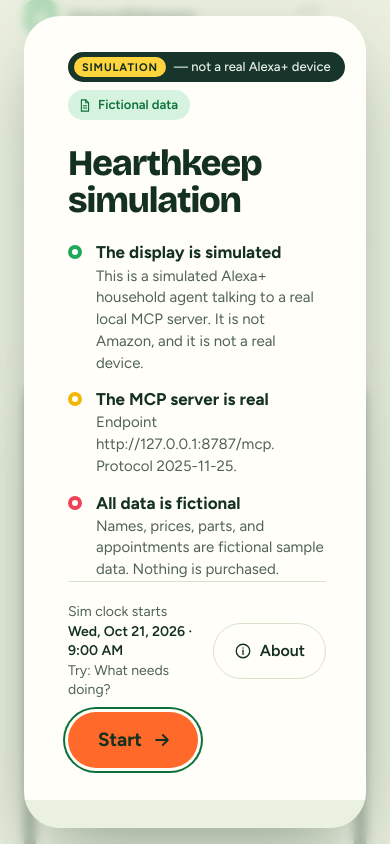
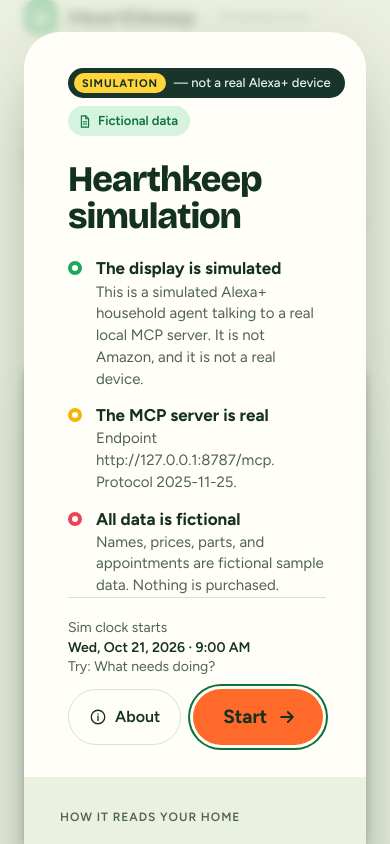
Before and after one commit to HONGKONGBALL/hearthkeep, a React (Vite) app in the folder apps/simulator/: page / in a window 390 px wide. Shown: the top 844 px of the page. Built offline with nearby package versions, Linux system fonts and the light colour scheme.

Commit message:
fix: keep the simulator frame on the v4 grid
Place the composer before the card stage so keyboard focus reaches the say field, cap the device at 1048px, and let the welcome rings scroll into view on a narrow screen.

```diff
--- a/apps/simulator/src/App.css
+++ b/apps/simulator/src/App.css
@@ -324,7 +324,7 @@
   font: 600 11px/1 var(--font-body);
   letter-spacing: 0.08em;
   text-transform: uppercase;
-  color: var(--faint);
+  color: var(--muted);
 }
 
 .spacer {
@@ -383,9 +383,9 @@
 }
 
 .controls button[aria-pressed="true"] {
-  background: #7c2d12;
-  color: #fff;
-  border-color: #7c2d12;
+  background: var(--surface);
+  color: var(--ink);
+  border-color: var(--line);
 }
 
 .controls button[aria-pressed="true"] .sw {
@@ -459,10 +459,15 @@
   align-items: flex-start;
 }
 
+
+
 .col {
-  width: min(1048px, 100%);
+  width: 100%;
+  max-width: 1048px;
   flex: 1 1 auto;
   min-width: 0;
+  position: relative;
+  padding-bottom: 124px;
 }
 
 .frame {
@@ -472,6 +477,7 @@
   padding: 12px;
   border-radius: var(--r-xl);
   background: var(--bezel);
+  position: relative;
   box-shadow:
     var(--sh-3),
     inset 0 1px 0 rgba(255, 255, 255, 0.14),
@@ -482,7 +488,7 @@
   height: 100%;
   border-radius: var(--r-lg);
   background: var(--screen);
-  overflow: hidden;
+  overflow: visible;
   display: flex;
   flex-direction: column;
 }
@@ -684,7 +690,11 @@
 }
 
 .dock {
-  margin-top: 12px;
+  position: absolute;
+  left: 0;
+  right: 0;
+  top: calc(100% + 12px);
+  z-index: 2;
 }
 
 .chips {
@@ -1051,6 +1061,7 @@
 .mfoot .when b {
   color: var(--ink);
   font-weight: 600;
+  white-space: nowrap;
 }
 
 .welcome-sheet .ghost {
@@ -1209,8 +1220,38 @@
 }
 
 @media (max-width: 900px) {
+  .hdr-1 {
+    flex-wrap: wrap;
+  }
+
+  .simclock {
+    width: 100%;
+    justify-content: flex-start;
+    text-align: left;
+  }
+
+  .simclock b {
+    white-space: nowrap;
+  }
+
+  .frame-bar {
+    height: auto;
+    min-height: 64px;
+    flex-wrap: wrap;
+    padding: 10px 14px;
+    row-gap: 8px;
+  }
+
+  .clockblock {
+    margin-left: 0;
+  }
+
   .main {
     flex-direction: column;
+  }
+
+  .col {
+    max-width: none;
   }
 
   .side {
@@ -1250,10 +1291,18 @@
 }
 
 @media (max-width: 800px) {
+  .welcome-overlay {
+    overflow: auto;
+    align-items: start;
+    justify-items: center;
+  }
+
   .welcome-sheet {
     grid-template-columns: 1fr;
     height: auto;
-    overflow: auto;
+    max-height: none;
+    overflow: visible;
+    margin: 8px 0;
   }
 
   .welcome-sheet h2 {
--- a/apps/simulator/src/App.tsx
+++ b/apps/simulator/src/App.tsx
@@ -498,16 +498,6 @@
             </div>
             {latestAlert ? <p className="alert" role="alert">{latestAlert}</p> : null}
           </div>
-          <div className="stage" aria-label="Card">
-            {showCards && card && cardHtml ? (
-              <CardHost html={cardHtml} payload={card} onIntent={(utterance) => void onSend(utterance)} />
-            ) : (
-              <p className="card-placeholder">{showCards ? "Cards appear here." : "Cards are off. Replies stay in the transcript."}</p>
-            )}
-          </div>
-        </div>
-        </div>
-      </section>
           <div className="dock">
             <div className="chips" role="group" aria-label="Quick replies in demo order">
               <span className="eyebrow">Try</span>
@@ -545,6 +535,16 @@
               </div>
             </form>
           </div>
+          <div className="stage" aria-label="Card">
+            {showCards && card && cardHtml ? (
+              <CardHost html={cardHtml} payload={card} onIntent={(utterance) => void onSend(utterance)} />
+            ) : (
+              <p className="card-placeholder">{showCards ? "Cards appear here." : "Cards are off. Replies stay in the transcript."}</p>
+            )}
+          </div>
+        </div>
+        </div>
+      </section>
       </div>
 
       {showTrace || showData ? <div className="side">
```
Lines whose indentation alone changed are shown as unchanged.
